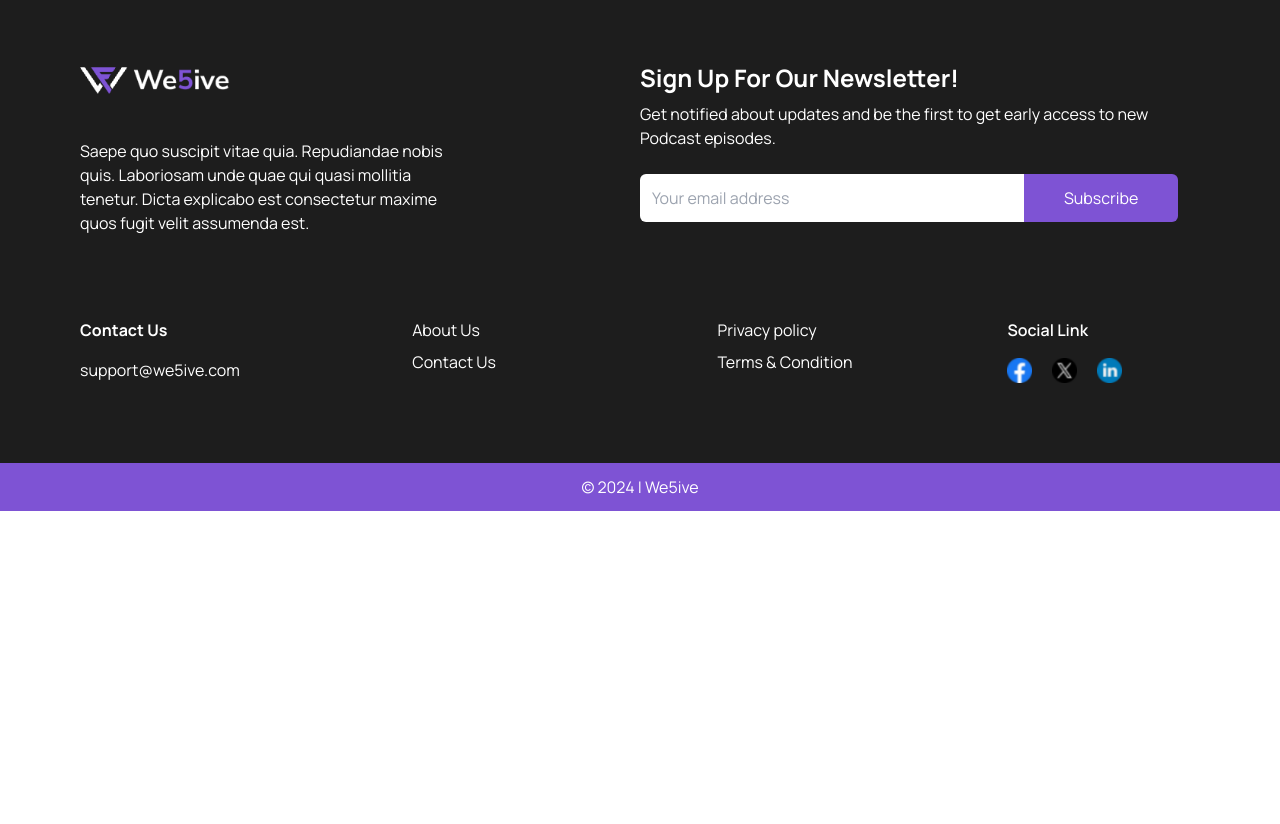
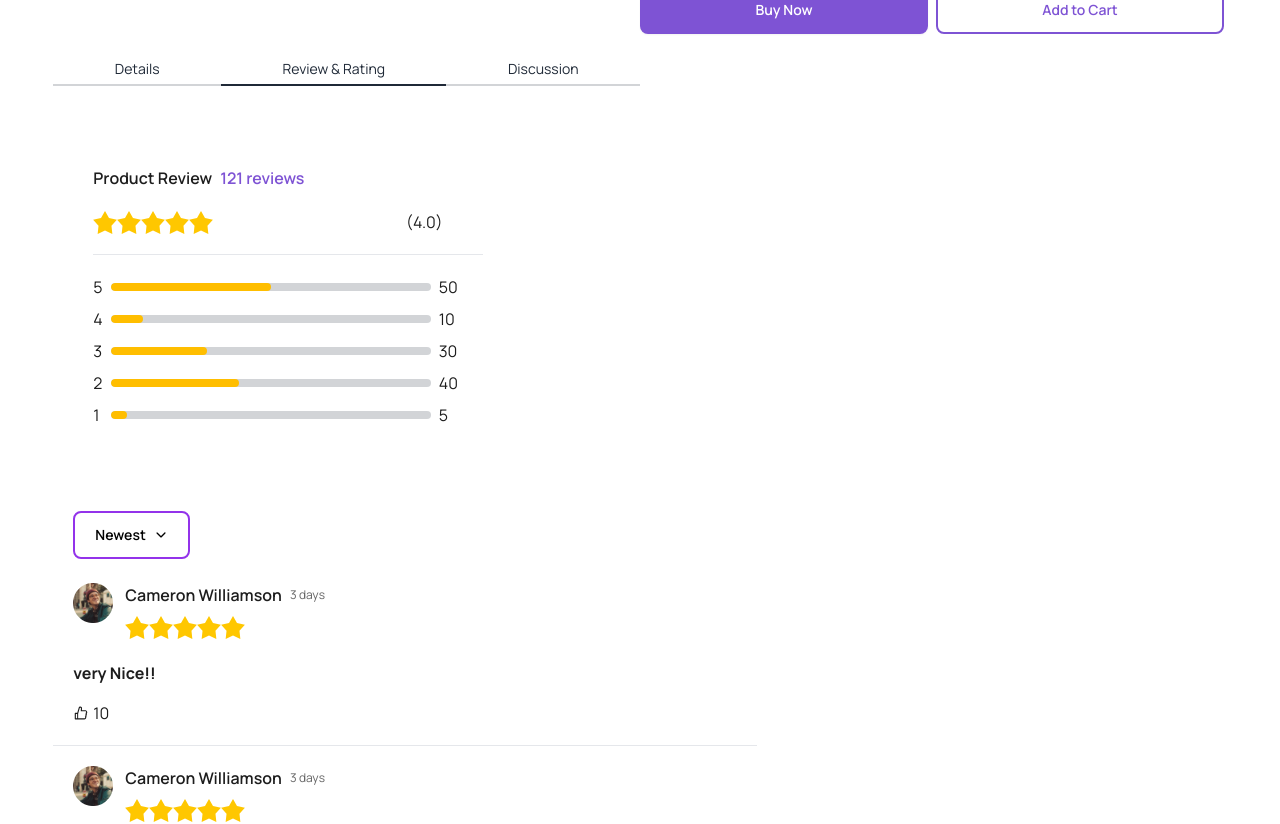
Before and after one commit to hossain-ahamed-khan/fashion-website, a Next.js app: page /pages/product/1 in a window 1280 px wide. Shown: the part 680-1504 px from the top of the page. Before the commit the page ends 1191 px from the top, so only its background shows below. Built offline with nearby package versions, Linux system fonts and the light colour scheme.

Commit message:
completed review section

```diff
--- a/app/pages/product/[id]/page.jsx
+++ b/app/pages/product/[id]/page.jsx
@@ -1,4 +1,3 @@
-import { IoBagOutline } from "react-icons/io5";
 import ProductBanner from "../../../../components/ProductDetails/ProductBanner";
 import ProductReview from "../../../../components/ProductDetails/ProductReview";
 
--- a/components/ProductDetails/ProductBanner.jsx
+++ b/components/ProductDetails/ProductBanner.jsx
@@ -9,7 +9,7 @@ const ProductBanner = () => {
             <div className='w-11/12 mx-auto py-5'>
                 <h3>Feature Product / <span className='text-[#7E53D4]'>New Arrival</span></h3>
 
-                <div className='flex-none md:flex'>
+                <div className='flex-none md:flex '>
                     <div className='w-full md:w-1/2'>
                         <div className="p-5">
                             <Image
@@ -21,7 +21,7 @@ const ProductBanner = () => {
                         </div>
 
                     </div>
-                    <div className='w-full md:w-1/2'>
+                    <div className='w-full md:w-1/2 space-y-6'>
                         <button className="btn bg-[#452685] px-10 text-white border-none hover:bg-[#5d33b1]">New Arrival</button>
                         <h1 className="my-4 text-3xl font-semibold">White Hoodie</h1>
                         <div className='flex space-x-3'>
@@ -45,7 +45,7 @@ const ProductBanner = () => {
                             </div>
                         </div>
                         <hr />
-                        <div className="flex my-4">
+                        <div className="flex-none md:flex my-4">
                             <div className="w-1/2">
                                 <p className="text-xl font-semibold">Available Size</p>
                                 <div className="space-x-2 my-3">
@@ -82,15 +82,15 @@ const ProductBanner = () => {
                         <hr />
                         <div className="my-2">
                             <p className="font-bold text-xl mb-2">Quantity</p>
-                            <div className="w-28 bg-[#ECE9FE] rounded-2xl flex justify-around p-1">
+                            <div className="w-32 bg-[#ECE9FE] rounded-2xl flex justify-around p-3 space-x-5">
                                 <button>-</button>
                                 <span>1</span>
                                 <button>+</button>
                             </div>
                         </div>
-                        <div className="my-4 space-x-1">
-                            <button className="btn bg-[#7E53D4] w-72 text-white border-none">Buy Now</button>
-                            <button className="btn w-72 border-2 border-[#7E53D4] btn-outline text-[#7E53D4]">Add to Cart</button>
+                        <div className="my-4 space-x-0 md:space-x-2 space-y-3 md:space-y-0">
+                            <button className="btn bg-[#7E53D4] hover:bg-[#6a3ac9] w-full md:w-72 text-white border-none">Buy Now</button>
+                            <button className="btn w-full md:w-72 border-2 border-[#7E53D4] btn-outline text-[#7E53D4]">Add to Cart</button>
                         </div>
                     </div>
                 </div>
--- a/components/ProductDetails/ProductReview.jsx
+++ b/components/ProductDetails/ProductReview.jsx
@@ -1,11 +1,69 @@
+import { IoIosArrowDown } from "react-icons/io";
+import ReviewCard from "./ReviewCard";
 
 const ProductReview = () => {
     return (
-        <div>
-            <div role="tablist" className="tabs tabs-bordered w-1/2">
-                <a role="tab" className="tab">Tab 1</a>
-                <a role="tab" className="tab tab-active">Tab 2</a>
-                <a role="tab" className="tab">Tab 3</a>
+        <div className="w-11/12 mx-auto">
+            <div role="tablist" className="tabs tabs-bordered w-full md:w-1/2">
+                <a role="tab" className="tab">Details</a>
+                <a role="tab" className="tab tab-active">Review & Rating</a>
+                <a role="tab" className="tab">Discussion</a>
+            </div>
+
+            <div className="flex-none md:flex-row-reverse">
+                <div className="w-full md:w-2/5 mt-10 p-10 space-y-5">
+                    <div className="flex gap-2">
+                        <p className="font-semibold">Product Review</p>
+                        <p className="text-[#7E53D4] font-semibold">121 reviews</p>
+                    </div>
+                    <div className="flex justify-between">
+                        <div className="rating">
+                            <input type="radio" name="rating-2" className="mask mask-star-2 bg-[#FFC700]" />
+                            <input type="radio" name="rating-2" className="mask mask-star-2 bg-[#FFC700]" />
+                            <input type="radio" name="rating-2" className="mask mask-star-2 bg-[#FFC700]" />
+                            <input type="radio" name="rating-2" className="mask mask-star-2 bg-[#FFC700]" />
+                            <input type="radio" name="rating-2" className="mask mask-star-2 bg-[#FFC700]" />
+                        </div>
+                        <p className="mr-10">(4.0)</p>
+                    </div>
+                    <hr />
+                    <div className="flex items-center gap-2">
+                        <div className="flex flex-col gap-2">
+                            <p>5</p>
+                            <p>4</p>
+                            <p>3</p>
+                            <p>2</p>
+                            <p>1</p>
+                        </div>
+                        <div className="grid grid-cols-1 gap-6">
+                            <progress className="progress progress-warning w-80" value="50" max="100"></progress>
+                            <progress className="progress progress-warning w-80" value="10" max="100"></progress>
+                            <progress className="progress progress-warning w-80" value="30" max="100"></progress>
+                            <progress className="progress progress-warning w-80" value="40" max="100"></progress>
+                            <progress className="progress progress-warning w-80" value="5" max="100"></progress>
+                        </div>
+                        <div className="flex flex-col gap-2">
+                            <p>50</p>
+                            <p>10</p>
+                            <p>30</p>
+                            <p>40</p>
+                            <p>5</p>
+                        </div>
+                    </div>
+                </div>
+                <div className="w-full md:w-3/5">
+                    <div className="dropdown relative ml-4 mt-10">
+                        <div tabIndex={0} role="button" className="btn m-1 btn-outline text-black border-2 border-purple-600 px-5">Newest
+                            <IoIosArrowDown className="relative" />
+                        </div>
+
+                    </div>
+                    <div>
+                        <ReviewCard />
+                        <hr />
+                        <ReviewCard />
+                    </div>
+                </div>
             </div>
 
         </div>
--- /dev/null
+++ b/components/ProductDetails/ReviewCard.jsx
@@ -0,0 +1,41 @@
+import Image from "next/image";
+import userImg from "../../public/images/user-pic.png";
+import { AiOutlineLike } from "react-icons/ai";
+
+const ReviewCard = () => {
+    return (
+        <div className="p-5">
+            <div className="flex gap-3">
+                <div>
+                    <Image
+                        src={userImg}
+                        width={40}
+                        height={40}
+                        alt='user profile image' />
+                </div>
+                <div>
+                    <div className="flex items-center gap-2">
+                        <h1 className="font-semibold">Cameron Williamson</h1>
+                        <p className="text-xs font-normal text-[#656565]">3 days</p>
+                    </div>
+                    <div className="mt-2 mb-4">
+                        <div className="rating">
+                            <input type="radio" name="rating-2" className="mask mask-star-2 bg-[#FFC700]" />
+                            <input type="radio" name="rating-2" className="mask mask-star-2 bg-[#FFC700]" />
+                            <input type="radio" name="rating-2" className="mask mask-star-2 bg-[#FFC700]" />
+                            <input type="radio" name="rating-2" className="mask mask-star-2 bg-[#FFC700]" />
+                            <input type="radio" name="rating-2" className="mask mask-star-2 bg-[#FFC700]" />
+                        </div>
+                    </div>
+                </div>
+            </div>
+            <p className="font-bold mb-4">very Nice!!</p>
+            <div className="flex items-center gap-1">
+                <AiOutlineLike />
+                <span>10</span>
+            </div>
+        </div>
+    );
+};
+
+export default ReviewCard;
```
Also changed, not shown: public/images/user-pic.png (added).
